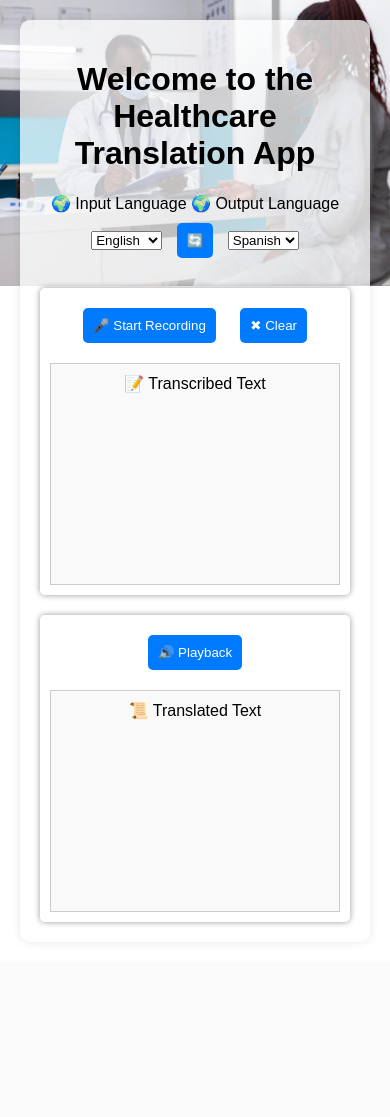
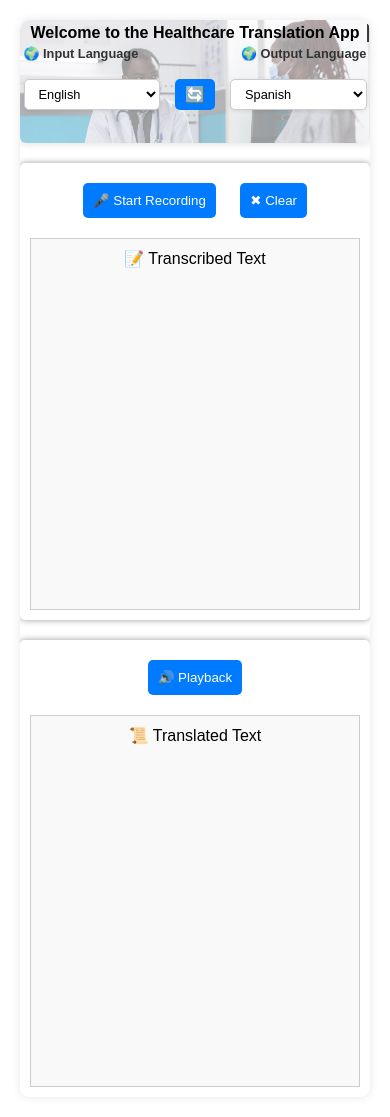
Before and after one commit to TechAI-Innovator/healthcare-translation-app, a Flask app: page / in a window 390 px wide. Before the commit the page ends 925 px from the top, so only its background shows below. Run offline with Flask 3, Linux system fonts and the light colour scheme.

Commit message:
responsive
made it more responsive by editing the HTML, JS and CSS to make it more responsive and animate on scroll

```diff
--- a/static/script.js
+++ b/static/script.js
@@ -124,3 +124,42 @@
 
 // Initialize the output language restriction on page load
 updateOutputOptions();
+
+
+window.addEventListener('load', () => {
+    AOS.init({
+        duration: 2500,
+        once: false, // animations repeat
+        offset: 100,
+        easing: 'ease-in-out',
+        delay: 100
+    });
+
+    AOS.refresh();
+
+    const header = document.querySelector('.typewriter');
+    let hasTyped = false; // prevent retyping
+
+    const observer = new IntersectionObserver((entries) => {
+        entries.forEach(entry => {
+            if (entry.isIntersecting && !hasTyped) {
+                // Get character length of header
+                const charCount = header.textContent.trim().length;
+
+                // Dynamically set width and animation steps
+                header.style.width = `${charCount}ch`;
+                header.style.animation = `typing 3.5s steps(${charCount}, end), blink 0.75s step-end infinite`;
+
+                header.classList.add('animate');
+                hasTyped = true;
+                observer.unobserve(header);
+            }
+        });
+    }, {
+        threshold: 0.5
+    });
+
+    if (header) {
+        observer.observe(header);
+    }
+});
--- a/static/styles.css
+++ b/static/styles.css
@@ -7,6 +7,7 @@
     background-size: cover;
     margin: 0;
     padding: 20px;
+    overflow-x: hidden;
 }
 
 .container {
@@ -16,11 +17,65 @@
     padding: 20px;
     border-radius: 10px;
     box-shadow: 0 0 10px rgba(0, 0, 0, 0.1);
+    overflow-x: hidden;
 }
 
 .language-selection {
     margin-bottom: 20px;
 }
+
+/* Language Selection Labels */
+.lang-labels {
+    display: flex;
+    justify-content: space-between;
+    margin-bottom: 8px;
+    font-weight: bold;
+    font-size: 1rem;
+    color: #333;
+}
+
+/* Language Selects + Swap Button */
+.lang-selects {
+    display: flex;
+    align-items: center;
+    justify-content: space-between;
+    gap: 10px;
+}
+
+/* Dropdown styling */
+.lang-selects select {
+    flex: 1;
+    padding: 8px 12px;
+    font-size: 1rem;
+    border-radius: 5px;
+    border: 1px solid #ccc;
+    background-color: #fff;
+    box-shadow: 0 1px 4px rgba(0, 0, 0, 0.1);
+    transition: border 0.2s ease;
+}
+
+.lang-selects select:focus {
+    border-color: #007bff;
+    outline: none;
+}
+
+/* Swap Button */
+#swap-languages {
+    padding: 8px 12px;
+    font-size: 1.2rem;
+    border: none;
+    border-radius: 5px;
+    background-color: #007bff;
+    color: white;
+    cursor: pointer;
+    transition: background 0.3s ease, transform 0.2s ease;
+}
+
+#swap-languages:hover {
+    background-color: #0056b3;
+    transform: scale(1.05);
+}
+
 
 .content {
     display: flex;
@@ -46,14 +101,15 @@
     border: none;
     cursor: pointer;
     border-radius: 5px;
+    transition: background-color 0.3s ease, transform 0.2s ease;
 }
 
 button:hover {
-    background: #0056b3;
+    background-color: #0056b3;
 }
 
 .transcript-box, .translation-box {
-    height: 200px;
+    height: 350px;
     overflow-y: auto;
     border: 1px solid #ccc;
     padding: 10px;
@@ -65,13 +121,166 @@
     display: none;
 }
 
+
+.typewriter {
+    display: inline-block;
+    overflow: hidden;
+    white-space: nowrap;
+    font-size: 2em;
+    margin-bottom: 20px;
+    border-right: 2px solid rgba(0, 0, 0, 0.75);
+    visibility: hidden;
+    max-width: 100%;
+    width: 0;
+}
+
+.typewriter.animate {
+    visibility: visible;
+    border-color: rgba(0, 0, 0, 0.75);
+}
+
+/* Add `forwards` to preserve final state after typing */
+@keyframes typing {
+    from { width: 0; }
+    to { width: 100%; }
+}
+
+@keyframes blink {
+    0%, 100% { border-color: transparent; }
+    50% { border-color: rgba(0, 0, 0, 0.75); }
+}
+
+
+
+@media (max-width: 1300px) {
+    body {
+        background: #ffff;
+    }
+
+    .container {
+        position: relative;
+        z-index: 1;
+        overflow: hidden;
+    }
+
+    .container::before {
+        content: "";
+        position: absolute;
+        top: 0;
+        left: 0;
+        right: 0;
+        bottom: 0;
+        background-image: url("/static/background.jpg");
+        background-position: center;
+        background-repeat: no-repeat;
+        background-size: cover;
+        opacity: 0.4; /* 👈 Adjust this value as needed (0 = full opacity, 1 = transparent) */
+        z-index: -1;
+    }
+
+    .typewriter {
+        font-size: 1.4em;
+        text-align: center;
+    }
+
+    h1 {
+        font-size: 1.4em;
+        margin: 10px 0;
+        padding: 0 5px;
+    }
+}
+
 @media (max-width: 600px) {
     .content {
         flex-direction: column;
     }
 
-    body {
+    .container {
+        padding: 0;
+    }
+
+    .container::before{
+        background: #ffff;
+    }
+
+    .background {
+        position: relative;
+        z-index: 1;
+        overflow: hidden;
+        padding: 0% 5%;
+        margin-bottom: 20px;
+        border-radius: 6px;
+        box-shadow: 0 2px 6px rgba(0, 0, 0, 0.1);
+    }
+
+    .background::before {
+        content: "";
+        position: absolute;
+        top: 0;
+        left: 0;
+        right: 0;
+        bottom: 0;
+        background-image: url("/static/background.jpg");
         background-position: top;
-        background-size: 110% auto;
+        background-repeat: no-repeat;
+        background-size: cover;
+        opacity: 0.4; /* 👈 Adjust this value as needed (0 = full opacity, 1 = transparent) */
+        z-index: -1;
+    }
+
+    .typewriter {
+        font-size: 1.05em;
+        text-align: center;
+    }
+
+    h1 {
+        font-size: 1.05em;
+        margin: 10px 0;
+        padding: 0 2px;
+    }
+
+}
+
+@media (max-width: 420px) {
+    .background {
+        padding: 1% 1%;
+    }
+
+    .typewriter {
+        padding: 0;
+        margin: 0;
+    }
+
+    /* Language Selection Labels */
+    .lang-labels {
+        font-size: 0.8rem;
+    }
+
+    /* Language Selects + Swap Button */
+    .lang-selects {
+        gap: 5px;
+    }
+
+    /* Dropdown styling */
+    .lang-selects select {
+        padding: 6px 10px;
+        font-size: 0.8rem;
+    }
+
+    /* Swap Button */
+    #swap-languages {
+        padding: 6px 10px;
+        font-size: 1rem;
+    }
+
+    .typewriter {
+        font-size: 1em;
+        text-align: center;
+    }
+
+    h1 {
+        font-size: 1em;
+        margin: 2px 0;
+        padding: 0 2px;
     }
 }
--- a/templates/index.html
+++ b/templates/index.html
@@ -5,48 +5,56 @@
     <meta name="viewport" content="width=device-width, initial-scale=1.0">
     <title>Healthcare Translation Web App</title>
     <link rel="stylesheet" href="{{ url_for('static', filename='styles.css') }}">
+    <link href="https://cdn.jsdelivr.net/npm/aos@2.3.4/dist/aos.css" rel="stylesheet"> <!-- To load the animate on scroll CSS -->
+
 </head>
+
 <body>
-    <div class="container">
-        <h1>Welcome to the Healthcare Translation App</h1>
+  <div class="container" data-aos="zoom-in">
+    <div class="background">
+        <h1 class="typewriter" data-aos="fade">Welcome to the Healthcare Translation App</h1>
 
-        <div class="language-selection">
+        <div class="language-selection" data-aos="fade-up" data-aos-delay="200">
             <div class="lang-labels">
-                <label for="input-lang">🌍 Input Language</label>
-                <label for="output-lang">🌍 Output Language</label>
+                <label for="input-lang" data-aos="fade-right" data-aos-delay="400">🌍 Input Language</label>
+                <label for="output-lang" data-aos="fade-left" data-aos-delay="400">🌍 Output Language</label>
             </div>
+
             <div class="lang-selects">
-                <select id="input-lang">
+                <select id="input-lang" data-aos="fade-right" data-aos-delay="500">
                 <option value="en">English</option>
                 <option value="es">Spanish</option>
                 <option value="fr">French</option>
                 </select>
 
-                <button id="swap-languages">🔄</button>
+                <button id="swap-languages" data-aos="zoom-in" data-aos-delay="600">🔄</button>
 
-                <select id="output-lang">
+                <select id="output-lang" data-aos="fade-left" data-aos-delay="700">
                 <option value="es">Spanish</option>
                 <option value="fr">French</option>
                 <option value="en">English</option>
                 </select>
             </div>
         </div>
+    </div>
 
-        <div class="content">
-            <div class="left-section">
-                <button id="start-recording">🎤 Start Recording</button>
-                <span id="recording-status" class="hidden">🔴 Recording...</span>
-                <button id="clear-text">✖ Clear</button>
-                <div class="transcript-box">
+    <div class="content" data-aos="flip-up" data-aos-delay="800">
+      <div class="left-section" data-aos="slide-right" data-aos-delay="900">
+        <button id="start-recording" data-aos="fade-up" data-aos-delay="1000">🎤 Start Recording</button>
+        <span id="recording-status" class="hidden" data-aos="fade-in" data-aos-delay="1100">🔴 Recording...</span>
+        <button id="clear-text" data-aos="fade-up" data-aos-delay="1200">✖ Clear</button>
+
+        <div class="transcript-box" data-aos="zoom-in-up" data-aos-delay="1300">
           <label>📝 Transcribed Text</label>
           <p id="transcribed-text"></p>
         </div>
       </div>
 
-            <div class="right-section">
-                <button id="playback">🔊 Playback</button>
-                <span id="loading-indicator" class="hidden">⏳ Translating...</span>
-                <div class="translation-box">
+      <div class="right-section" data-aos="slide-left" data-aos-delay="900">
+        <button id="playback" data-aos="fade-up" data-aos-delay="1000">🔊 Playback</button>
+        <span id="loading-indicator" class="hidden" data-aos="fade-in" data-aos-delay="1100">⏳ Translating...</span>
+
+        <div class="translation-box" data-aos="zoom-in-up" data-aos-delay="1300">
           <label>📜 Translated Text</label>
           <p id="translated-text"></p>
         </div>
@@ -55,5 +63,6 @@
   </div>
 
     <script src="{{ url_for('static', filename='script.js') }}"></script>
+    <script src="https://cdn.jsdelivr.net/npm/aos@2.3.4/dist/aos.js"></script>  <!-- For animate on scroll functionality -->
 </body>
 </html>
```
Lines whose indentation alone changed are shown as unchanged.
